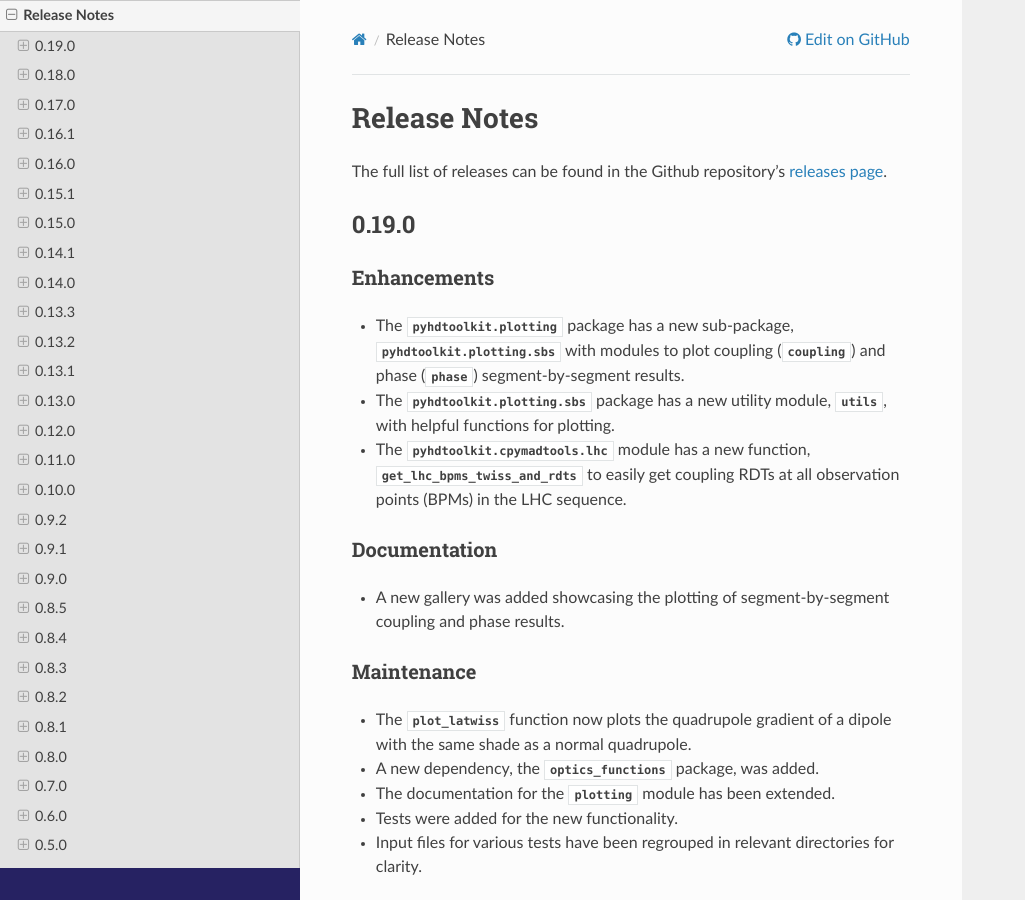
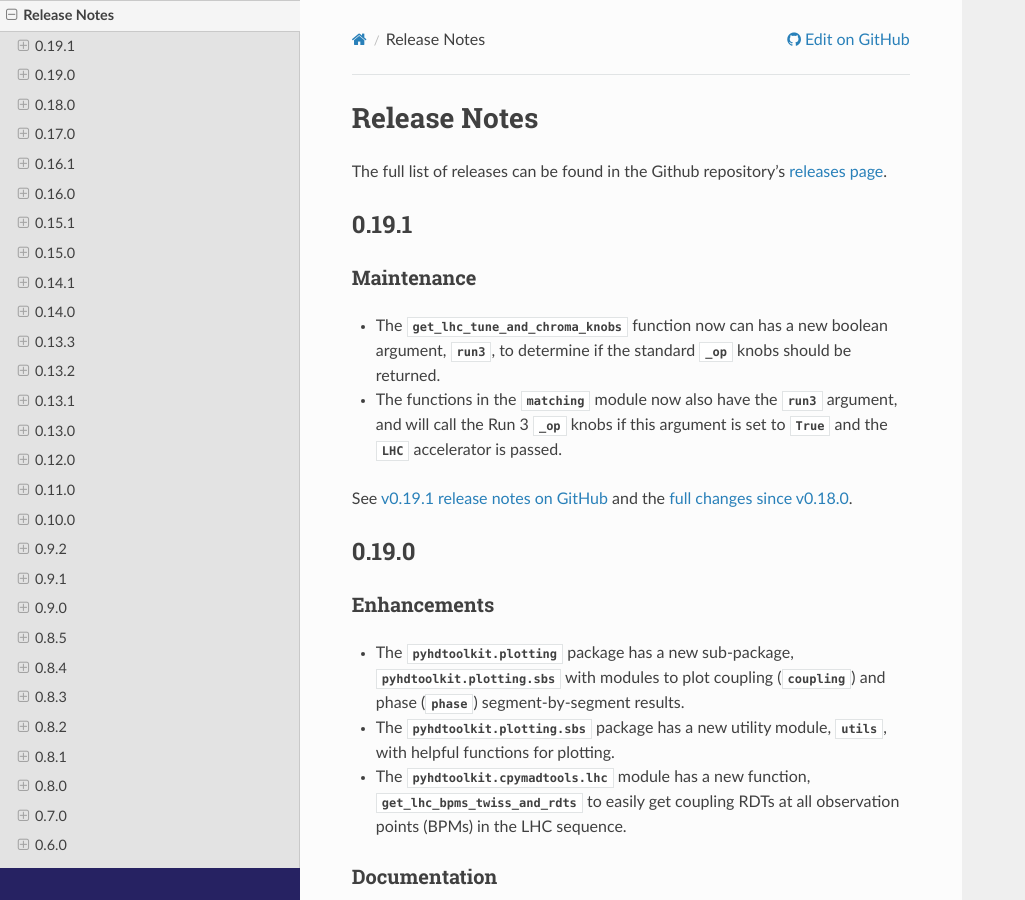
Before and after one commit to fsoubelet/PyhDToolkit, a Sphinx documentation site: the page built from docs/release.rst, in a window 1280 px wide and 900 px high. Shown: the whole window, without its empty margins (0-1025 px from the left). Built offline with Sphinx 7.4.7 and the Read the Docs theme 2.0.0, drawn with Linux system fonts in a browser that asks for light colours; pages that are not in the unit, such as notebooks, are missing from menus.

Commit message:
entry in release notes

```diff
--- a/docs/release.rst
+++ b/docs/release.rst
@@ -2,6 +2,20 @@ Release Notes
 =============
 
 The full list of releases can be found in the Github repository's `releases page <https://github.com/fsoubelet/PyhDToolkit/releases>`_.
+
+.. _release_0.19.1:
+
+0.19.1
+------
+
+Maintenance
+~~~~~~~~~~~
+
+* The `~pyhdtoolkit.cpymadtools.lhc.get_lhc_tune_and_chroma_knobs` function now can has a new boolean argument, `run3`, to determine if the standard `_op` knobs should be returned.
+* The functions in the `~pyhdtoolkit.cpymadtools.matching` module now also have the `run3` argument, and will call the Run 3 `_op` knobs if this argument is set to `True` and the `LHC` accelerator is passed.
+
+See `v0.19.1 release notes on GitHub <https://github.com/fsoubelet/PyhDToolkit/releases/tag/0.19.1>`_ and the `full changes since v0.18.0 <https://github.com/fsoubelet/PyhDToolkit/compare/0.19.0...0.19.1>`_.
+
 
 .. _release_0.19.0:
 
```
